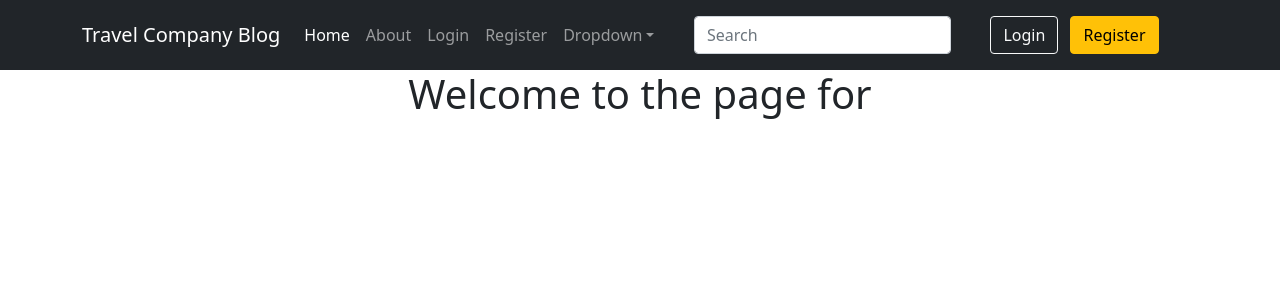
After one commit to Danny-Sibley/Travel_Blog_Project, a Flask app: template travelcompanyblog/templates/user_blog_posts.html in a window 1280 px wide. The commit adds this page. Shown: the top 300 px of the page. Run offline with Flask 2, Linux system fonts and the light colour scheme; the template is opened without the code that fills it, so the values that code supplies are empty; some libraries are stand-ins or nearby versions.

Commit message:
updated bug in account.html

```diff
--- a/travelcompanyblog/templates/account.html
+++ b/travelcompanyblog/templates/account.html
@@ -3,12 +3,12 @@
     <div class ='jumbotron'>
         <div align ='center'>
             <h1> Welcome to the page for {{current_user.username}} </h1>
-            <img align='center' src = "{{url_for('static',filename = 'profile_pics/' + current_user.profile_image)}}">
+            <img align='center' src="{{ url_for('static', filename='profile_pics/' + current_user.profile_image) }}">
         </div>
     </div>
 
     <div class ="container">
-        <form method = "POST">
+        <form method = "POST" action ="" enctype="multipart/form-data" >
             {{form.hidden_tag()}}
         <div class ="form-group">
             {{form.username.label()}}{{form.username}}
@@ -24,3 +24,4 @@
         </div>
         </form>
     </div>
+    {%endblock%}
--- a/travelcompanyblog/templates/base.html
+++ b/travelcompanyblog/templates/base.html
@@ -26,9 +26,24 @@
                   <li class="nav-item">
                     <a class="nav-link" href="{{url_for('core.info')}}">About</a>
                   </li>
+                  {% if current_user.is_authenticated %}
                   <li class="nav-item">
-                    <a class="nav-link disabled">Disabled</a>
+                    <a class="nav-link" href="{{url_for('users.logout')}}">Logout</a>
                   </li>
+                  <li class="nav-item">
+                    <a class="nav-link" href="{{url_for('users.account')}}">Account</a>
+                  </li>
+                  <li class="nav-item">
+                    <a class="nav-link" href="">Create Post </a>
+                  </li>
+                  {% else %}
+                  <li class="nav-item">
+                    <a class="nav-link" href="{{url_for('users.login')}}">Login</a>
+                  </li>
+                  <li class="nav-item">
+                    <a class="nav-link" href="{{url_for('users.register')}}">Register</a>
+                  </li>
+                  {% endif %}
                   <li class="nav-item dropdown">
                     <a class="nav-link dropdown-toggle" href="#" id="dropdown07XL" data-bs-toggle="dropdown" aria-expanded="false">Dropdown</a>
                     <ul class="dropdown-menu" aria-labelledby="dropdown07XL">
--- /dev/null
+++ b/travelcompanyblog/templates/user_blog_posts.html
@@ -0,0 +1,31 @@
+{%extends "base.html"%}
+{%block content%}
+<div class= "container">
+    <div class ='jumbotron'>
+        <div align ='center'>
+            <h1> Welcome to the page for {{user.username}} </h1>
+        </div>
+    </div>
+
+    {% for post in blog_post.items  %}
+    <h2> <a href="{{url_for('blog_posts.blog_post', blog_post_id=post.id)}}"> {{post.title}} </a> </h2>
+    Written by: <a href="{{url_for('users.user_post', username = post.author.username)}}">{{post.author.username}} </a>
+    <p class ='text-muted'> Published on: {{post.date.strftime("%Y-%m-%d")}} </p>
+    <p> {{post.text}} </p>
+    {% endfor %}
+</div>
+
+<nav aria-label="Page navigation example">
+    <ul class="pagination justify-content-center">
+        {% for page_num in blog_posts.iter_pages(left_edge= 1, right_edge=1, left_current=1, right_current=2)  %}
+            {% if blog_posts.page == page_num %}
+            <li class="page-item disabled"><a class="page-link" href="{{url_for ('users.user_posts', username=user.username, page = page_num)}}">{{page_num}}</a></li>
+            {% else %}
+            <li class="page-item"><a class="page-link" href="{{url_for ('users.user_posts', username=user.username, page = page_num)}}">{{page_num}}</a></li>
+            {% endif %}
+
+        {% endfor %}
+    </ul>
+</nav>
+
+{% endblock %}
--- a/travelcompanyblog/users/forms.py
+++ b/travelcompanyblog/users/forms.py
@@ -1,6 +1,6 @@
 from wsgiref.validate import validator
 from flask_wtf import FlaskForm
-from wtforms import StringField, PaswordField, SubmitField
+from wtforms import StringField, PasswordField, SubmitField
 from wtforms.validators import DataRequired, Email, EqualTo
 from wtforms import ValidationError
 from flask_wtf.file import FileField, FileAllowed
@@ -14,7 +14,7 @@ class LoginForm(FlaskForm):
 
 class RegistrationForm(FlaskForm):
     email = StringField('Email',validators = [DataRequired(),Email()])
-    username = StringField('UserName',validators = [DataRequired()])
+    username = StringField('Username',validators = [DataRequired()])
     password = PasswordField('Password',validators = [DataRequired(), EqualTo('pass_confirm',message = 'Passwords must match' )])
     #checks hashed password with stored hash password
     pass_confirm = PasswordField('Confirm Pasword', validators = [DataRequired()])
--- a/travelcompanyblog/users/picture_handler.py
+++ b/travelcompanyblog/users/picture_handler.py
@@ -4,14 +4,14 @@ from flask import url_for, current_app
 
 def add_profile_pic(pic_upload, username):
 
-    filename = pic_upload,filename
+    filename = pic_upload.filename
     #grabs file extension to check later
     ext_type = filename.split('.')[-1]
     storage_filename = str(username) + '.' + ext_type
 
     #looks for static profile pics
-    filepath = os.path.join(current_app.root_path, 'static\profile_pics', storage_filename)
-
+    filepath = os.path.join(current_app.root_path, 'static/profile_pics', storage_filename)
+    print (f' filepath print: {filepath}')
     output_size = (200,200)
 
     pic = Image.open(pic_upload)
```
Also changed, not shown: migrations/versions/729afdd23d20_v3.py (added, +48 -0 lines), travelcompanyblog/__init__.py (+8 -5 lines), travelcompanyblog/models.py (+10 -10 lines), travelcompanyblog/users/views.py (+16 -12 lines), travelcompanyblog/static/profile_pics/4.png (added), travelcompanyblog/static/profile_pics/default_profile.png (added).
